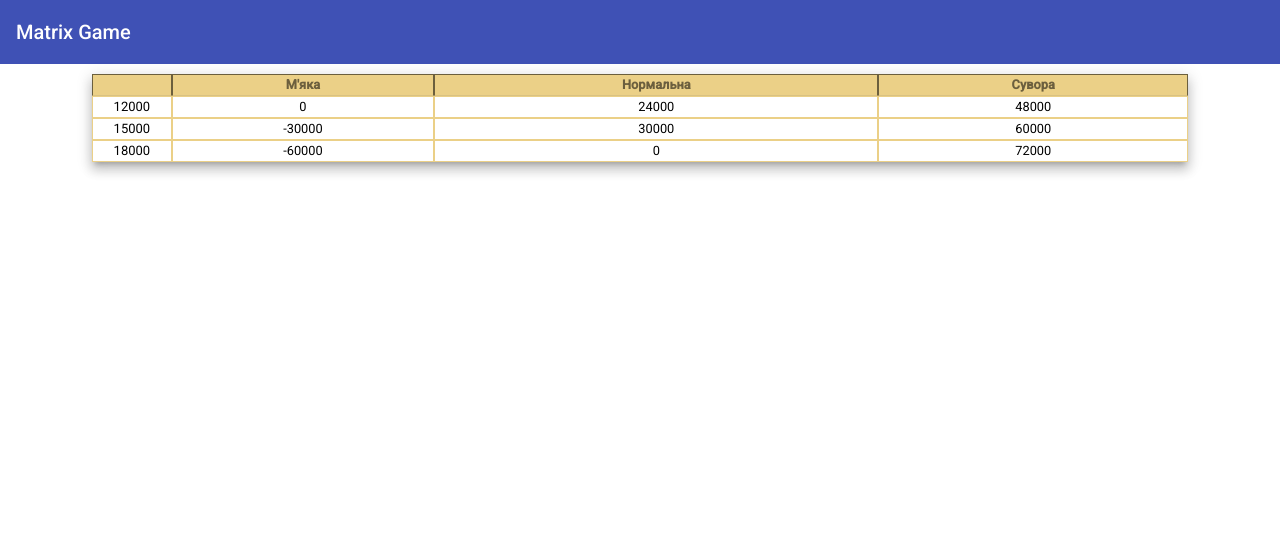
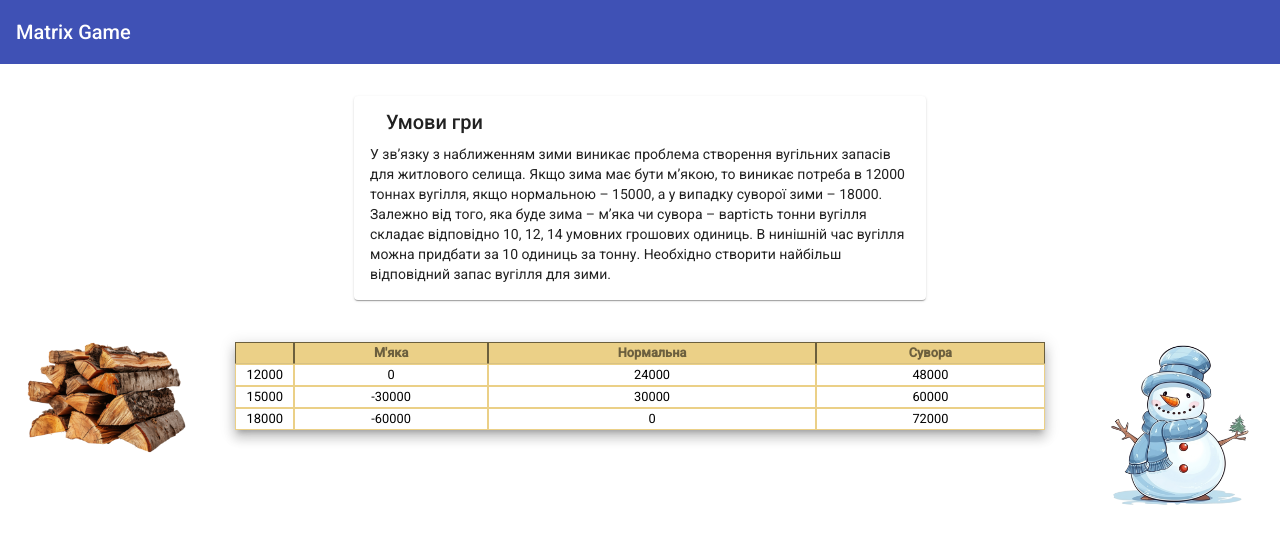
Before and after one commit to DimaMykhnevych/MatrixGame, an Angular app in the folder matrix-game/: page / in a window 1280 px wide. Shown: the top 544 px of the page. Built offline with nearby package versions, Linux system fonts and the light colour scheme.

Commit message:
Added game conditions

```diff
--- a/matrix-game/src/app/app.component.html
+++ b/matrix-game/src/app/app.component.html
@@ -1,6 +1,39 @@
 <app-navbar></app-navbar>
-<div class="container">
-  <div class="pageContiner">
-    <app-table [data]="data"></app-table>
+<div class="container-fluid">
+  <div class="row p-3 m-3">
+    <div class="col-lg-3"></div>
+    <div class="col-lg-6">
+      <mat-card appearance="outlined">
+        <mat-card-header>
+          <mat-card-title>Умови гри</mat-card-title>
+        </mat-card-header>
+        <mat-card-content
+          ><p>
+            У зв’язку з наближенням зими виникає проблема створення вугільних
+            запасів для житлового селища. Якщо зима має бути м’якою, то виникає
+            потреба в 12000 тоннах вугілля, якщо нормальною – 15000, а у випадку
+            суворої зими – 18000. Залежно від того, яка буде зима – м’яка чи
+            сувора – вартість тонни вугілля складає відповідно 10, 12, 14
+            умовних грошових одиниць. В нинішній час вугілля можна придбати за
+            10 одиниць за тонну. Необхідно створити найбільш відповідний запас
+            вугілля для зими.
+          </p></mat-card-content
+        >
+      </mat-card>
+    </div>
+    <div class="col-lg-3"></div>
+  </div>
+  <div class="row">
+    <div class="col-lg-2">
+      <img class="woods" src="assets/images/woods.png" alt="woods" />
+    </div>
+    <div class="col-lg-8">
+      <div class="pageContiner">
+        <app-table [data]="data"></app-table>
+      </div>
+    </div>
+    <div class="col-lg-2">
+      <img class="snowman" src="assets/images/snowman.png" alt="snowman" />
+    </div>
   </div>
 </div>
--- a/matrix-game/src/app/app.component.scss
+++ b/matrix-game/src/app/app.component.scss
@@ -1,3 +1,15 @@
 .pageContiner {
     padding: 10px;
 }
+
+.woods{
+    max-width: 100%;
+    max-height: 100%;
+    object-fit: cover;
+}
+
+.snowman{
+    max-width: 100%;
+    max-height: 100%;
+    object-fit: cover;
+}
```
Also changed, not shown: matrix-game/src/assets/images/snowman.png (added), matrix-game/src/assets/images/woods.png (added).
